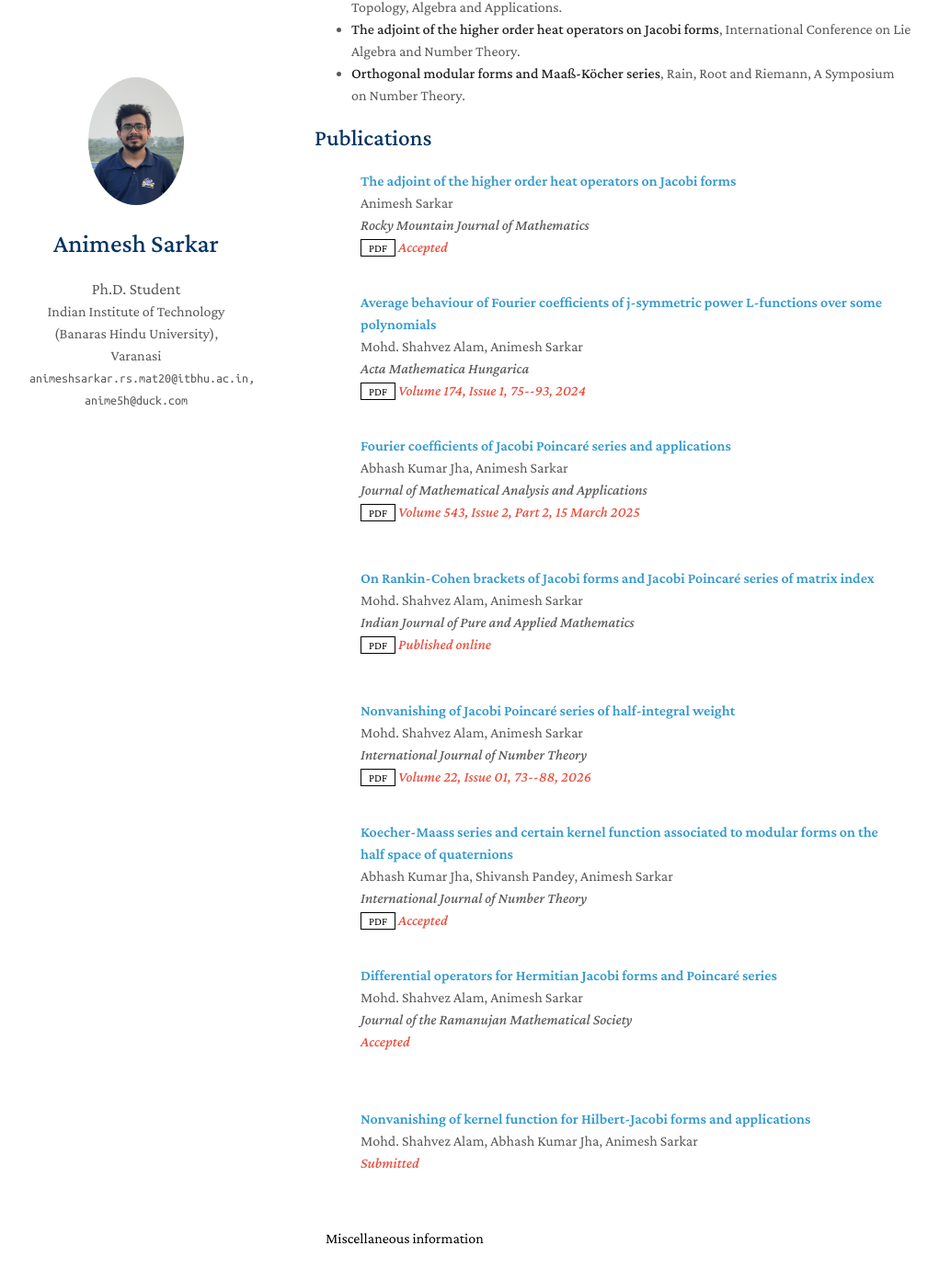
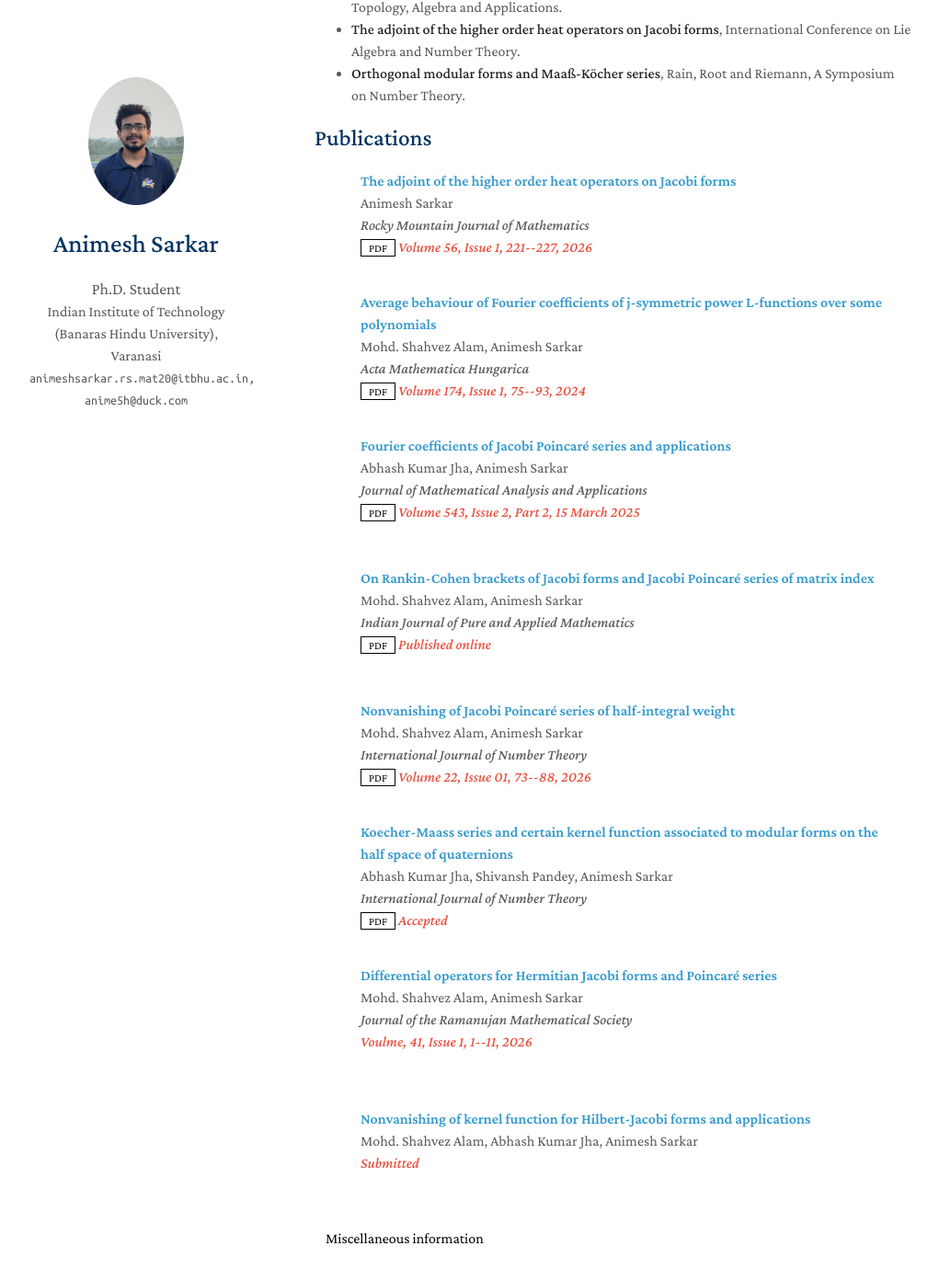
Before and after one commit to 4nimesh/4nimesh.github.io, a Jekyll site: the page built from index.md, in a window 1280 px wide and 1400 px high, scrolled down 1107 px. Shown: the top 1392 px of the window at 92% size, without its empty margins (128-1149 px from the left). Built offline with Jekyll 4.4.1, drawn with Linux system fonts in a browser that asks for light colours; a style sheet for code colours, icons or effects is not loaded.

Commit message:
Update publications.yml

```diff
--- a/_data/publications.yml
+++ b/_data/publications.yml
@@ -8,7 +8,7 @@ main:
     # code: https://github.com/MrGiovanni/ContinualLearning
     # bibtex: https://bib.yliu.me/MICCAI23.txt
     # image: ./assets/img/teaser_example_2.png
-    notes: Accepted
+    notes: Volume 56,  Issue 1, 221--227, 2026
 
   - title: Average behaviour of Fourier coefficients of j-symmetric power L-functions over some polynomials
     authors: Mohd. Shahvez Alam, Animesh Sarkar
@@ -54,7 +54,7 @@ main:
     authors: Mohd. Shahvez Alam, Animesh Sarkar
     conference: Journal of the Ramanujan Mathematical Society
     # pdf: https://doi.org/10.1007/s13226-024-00696-z
-    notes: Accepted
+    notes: Voulme, 41, Issue 1, 1--11, 2026
 
   - title: Nonvanishing of  kernel function  for Hilbert-Jacobi forms and applications
     authors: Mohd. Shahvez Alam, Abhash Kumar Jha, Animesh Sarkar
```
